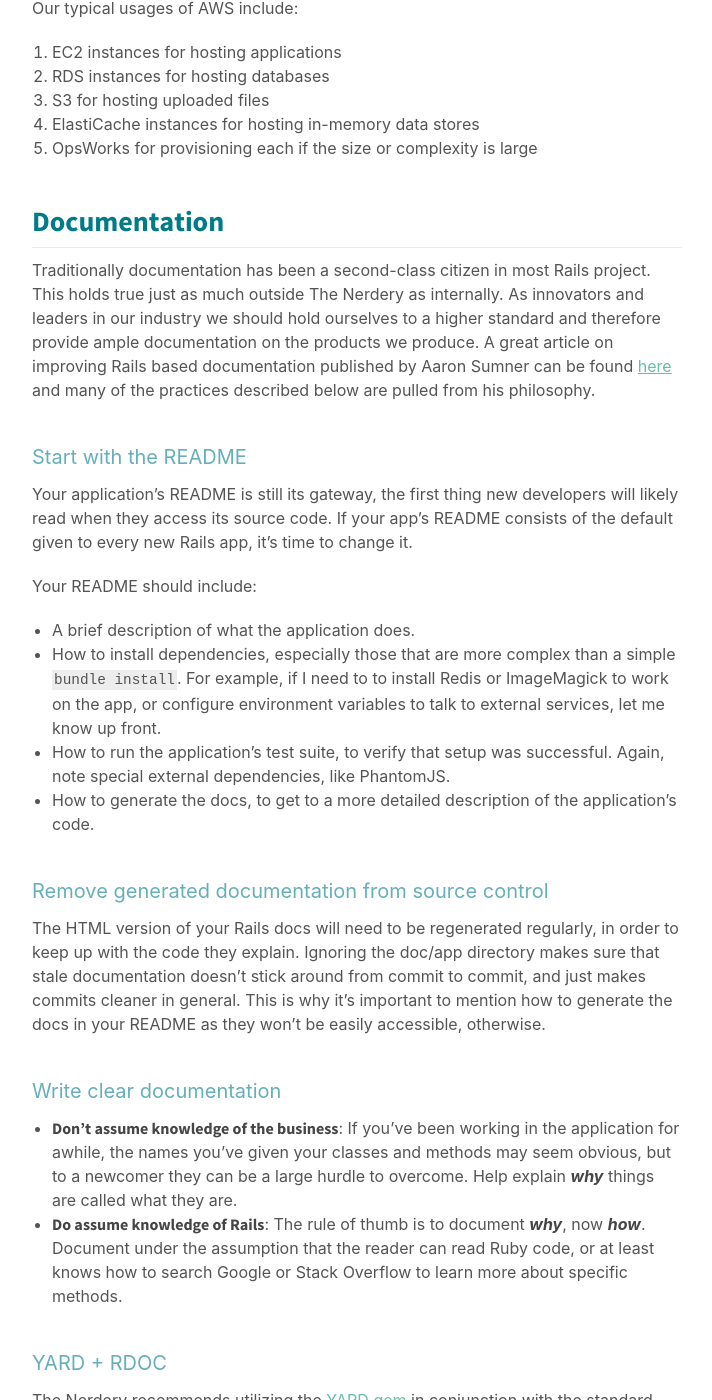
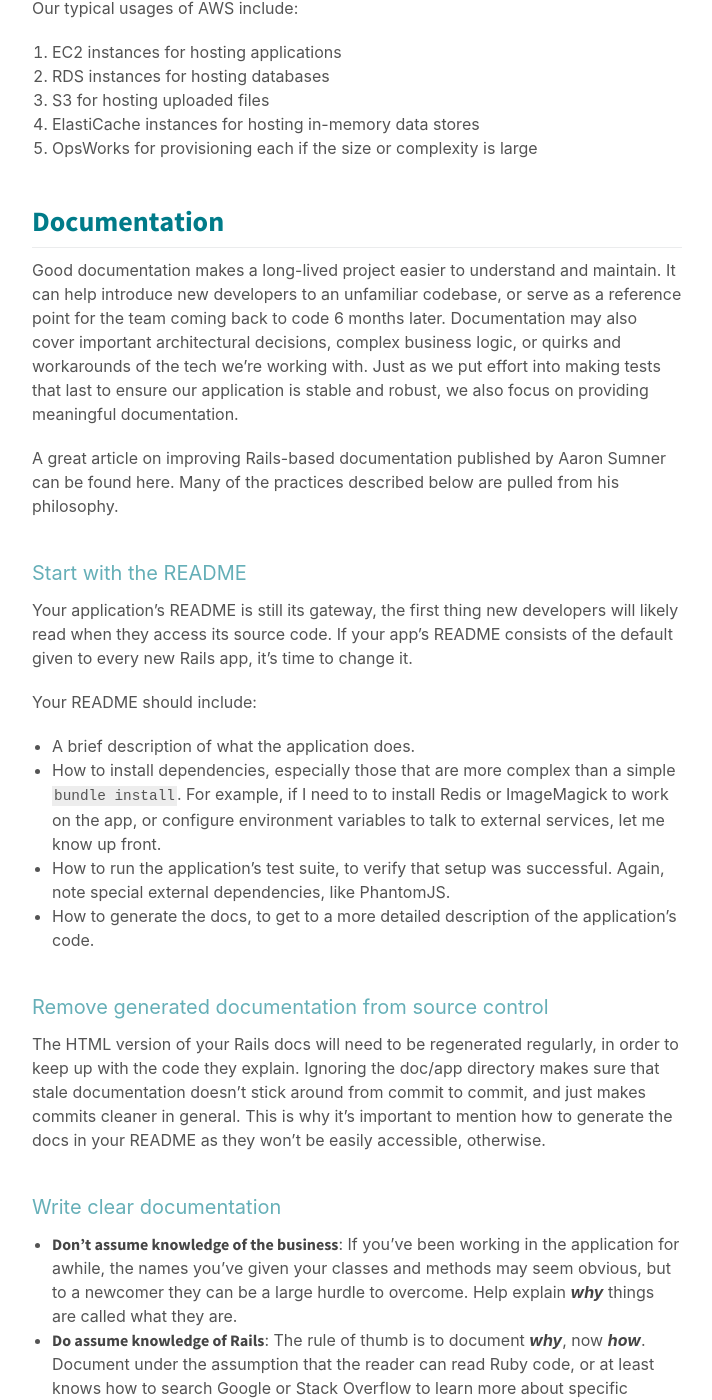
Before and after one commit to thenerdery/ruby-standards, a Jekyll site: the page built from index.md, in a window 1280 px wide and 1400 px high, scrolled down 9511 px. Shown: the whole window, without its empty margins (283-995 px from the left). Built offline with Jekyll 4.4.1, drawn with Linux system fonts in a browser that asks for light colours; some web fonts are replaced; some of the changed text lies outside the part shown.

Commit message:
Update to 'The Nerdery' vs. 'We'. Updated Documenation opening statement verbiage

```diff
--- a/index.md
+++ b/index.md
@@ -241,7 +241,9 @@ Our typical usages of AWS include:
 
 # Documentation
 
-Traditionally documentation has been a second-class citizen in most Rails project. This holds true just as much outside The Nerdery as internally. As innovators and leaders in our industry we should hold ourselves to a higher standard and therefore provide ample documentation on the products we produce. A great article on improving Rails based documentation published by Aaron Sumner can be found [here](http://everydayrails.com/2016/04/18/rails-documentation-practices.html) and many of the practices described below are pulled from his philosophy.
+Good documentation makes a long-lived project easier to understand and maintain. It can help introduce new developers to an unfamiliar codebase, or serve as a reference point for the team coming back to code 6 months later. Documentation may also cover important architectural decisions, complex business logic, or quirks and workarounds of the tech we're working with. Just as we put effort into making tests that last to ensure our application is stable and robust, we also focus on providing meaningful documentation.
+
+A great article on improving Rails-based documentation published by Aaron Sumner can be found here. Many of the practices described below are pulled from his philosophy.
 
 ## Start with the README
 Your application’s README is still its gateway, the first thing new developers will likely read when they access its source code. If your app’s README consists of the default given to every new Rails app, it’s time to change it.
@@ -264,7 +266,7 @@ The HTML version of your Rails docs will need to be regenerated regularly, in or
 
 ## YARD + RDOC
 
-The Nerdery recommends utilizing the [YARD gem](http://yardoc.org/) in conjunction with the standard [RDOC documentation system](http://rdoc.sourceforge.net/doc/) to provide clear and consistent documentation on our projects. YARD fills in some of the gaps that RDOC does not address by allowing us to organize our codes meta and behavioural data through the use of [tags](http://www.rubydoc.info/gems/yard/file/docs/Tags.md). Not only does this create consistency between our projects, but it also more closely represents the way documentation blocks are handled via the other disciplines at The Nerdery, making point of entry into the language easier for an outside developer to understand.
+We recommend utilizing the [YARD gem](http://yardoc.org/) in conjunction with the standard [RDOC documentation system](http://rdoc.sourceforge.net/doc/) to provide clear and consistent documentation on our projects. YARD fills in some of the gaps that RDOC does not address by allowing us to organize our codes meta and behavioural data through the use of [tags](http://www.rubydoc.info/gems/yard/file/docs/Tags.md). Not only does this create consistency between our projects, but it also more closely represents the way documentation blocks are handled via the other disciplines at The Nerdery, making point of entry into the language easier for an outside developer to understand.
 
 ### The `.yardopts` file
 
@@ -279,11 +281,11 @@ This starter file tells YARD to document all private methods, interpret and rend
 
 ### Markdown format
 
-YARD supports [multiple formats](http://www.rubydoc.info/gems/yard/file/docs/GettingStarted.md#Which_Markup_Format_) for it's markup rendering. Due to the industry wide acceptance and use of standard Markdown for most circumstances The Nerdery recommends utilizing `markdown` as the format of choice on our Ruby projects.
+YARD supports [multiple formats](http://www.rubydoc.info/gems/yard/file/docs/GettingStarted.md#Which_Markup_Format_) for it's markup rendering. Due to the industry wide acceptance and use of standard Markdown for most circumstances we recommends utilizing `markdown` as the format of choice on our Ruby projects.
 
 ### Do's & Dont's
 
-[YARD](http://www.rubydoc.info/gems/yard/file/docs/GettingStarted.md) and [RDOC](http://rdoc.sourceforge.net/doc/) are very extensive. We encourage you to read over the documentation and explore the vast amount of options available to you, however documenting too much, or using unwise practices can make your documentation just as bad as not having any at all. In this section we'll cover The Nerdery recommended practices while using this documentation engine combination:
+[YARD](http://www.rubydoc.info/gems/yard/file/docs/GettingStarted.md) and [RDOC](http://rdoc.sourceforge.net/doc/) are very extensive. We encourage you to read over the documentation and explore the vast amount of options available to you, however documenting too much, or using unwise practices can make your documentation just as bad as not having any at all. In this section we'll cover our recommended practices while using this documentation engine combination:
 
 #### __DO__
 * Provide a documentation block at the top of every class file. This should contain:
```
